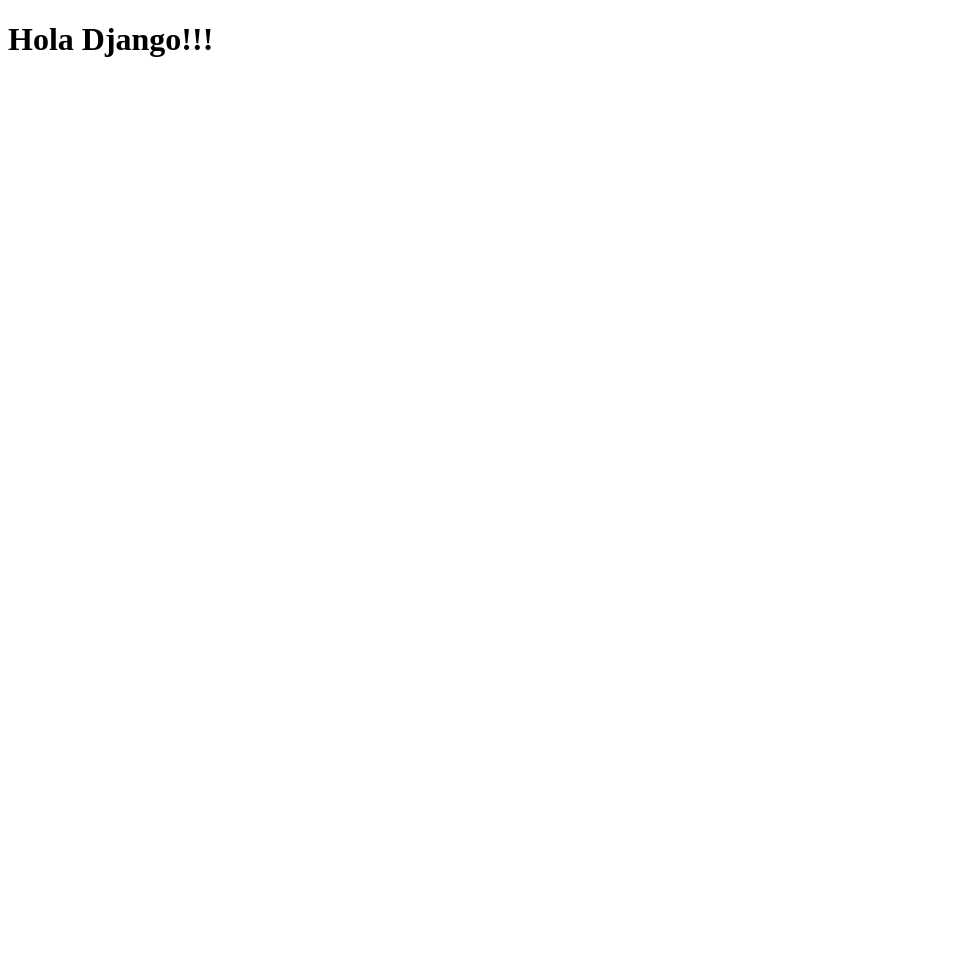
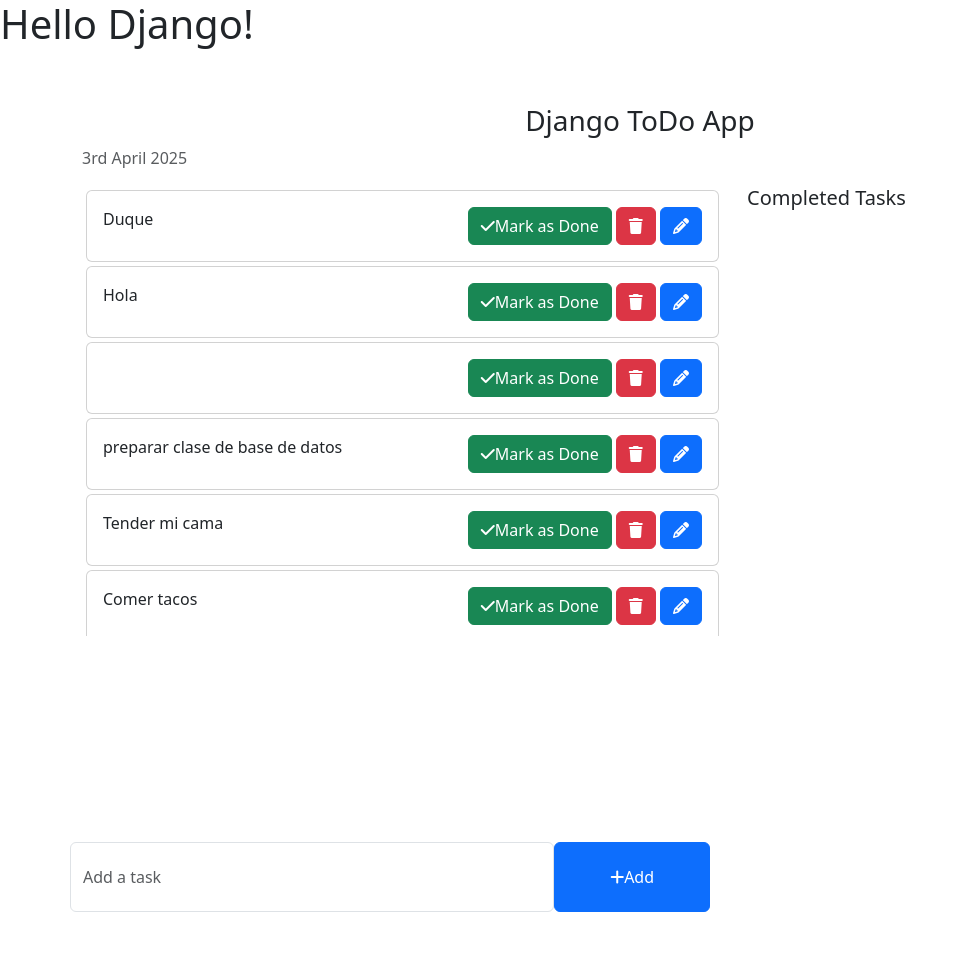
Before and after one commit to K1R1DA/DJango-todo_main, a Django app: page /todo/ in a window 1280 px wide. Before the commit the part shown is almost empty. Shown: the whole page, without its empty margins (0-965 px from the left). Run offline with Django 4.2, Linux system fonts and the light colour scheme; data comes from the database, SQL or seed files in the repository.

Commit message:
Se modificaron varios errores en el is_complete y en el templete home.htmls

```diff
--- a/todo_main/templates/home.html
+++ b/todo_main/templates/home.html
@@ -3,9 +3,69 @@
 <head>
     <meta charset="UTF-8">
     <meta name="viewport" content="width=device-width, initial-scale=1.0">
-    <title>Todo</title>
+    <title>TODO LIST - Home</title>
+    <!-- Bootstrap -->
+    <link rel="stylesheet" href="https://cdn.jsdelivr.net/npm/bootstrap@5.3.3/dist/css/bootstrap.min.css">
+    <script src="https://cdn.jsdelivr.net/npm/bootstrap@5.3.3/dist/js/bootstrap.bundle.min.js"></script>
+    <!-- Font Awesome Icons -->
+    <link rel="stylesheet" href="https://cdnjs.cloudflare.com/ajax/libs/font-awesome/6.7.2/css/all.min.css">
+
+    <style>
+        .form-control{
+            padding: 1.375rem .75rem !important;
+        }
+    </style>
 </head>
 <body>
-    <h1>Hola Django!!!</h1>
+    <h1>Hello Django!</h1>
+    <div class="container">
+        <h3 class="pt-5 text-center">Django ToDo App</h3>
+        <div class="row">
+            <p class="text-muted">{% now "jS F Y"%}</p>
+            <div class="col-md-7 col-lg-7" style="height: 450px; overflow: scroll;">
+                <!-- Lista de todas las tareas -->
+                {% for task in tasks %}
+                <div class="card m-1">
+                    <div class="card-body">
+                        {{ task.task }}
+                        <span style="position: relative; float: right;">
+                            <a href="{% url 'task_done' task.id %}" class="btn btn-success"><i class="fa fa-check"></i>Mark as Done</a>
+                            <a href="" class="btn btn-danger"><i class="fa fa-trash"></i></a>
+                            <a href="{% url 'edit_task' task.id %}" class="btn btn-primary"><i class="fa fa-pencil"></i></a>
+                        </span>
+                    </div>
+                </div>
+                {% endfor %}
+            </div>
+            <div class="col-md-5 col-lg-5">
+                <h5>Completed Tasks</h5>
+                <!-- Lista de todas las tareas terminadas -->
+                {%for task in completed_tasks %}
+                    <div class="card m-1">
+                        <div class="card-body">
+                            {{task.task}}
+                            <span style="position: relative; float: right;">
+                                <a href="{% url 'task_undone' task.id%}" class="btn btn-warning"><i class="fa fa-check">Mark as Undone</i></a>
+                            </span>
+                        </div>
+                    </div>
+                {%endfor%}
+            </div>
+        </div>
+        <div class="row">
+            <div class="col-md-6 col-lg-6 p-0" style="position: absolute; bottom: 50px;">
+                <!-- To do form -->
+                <form action="{% url 'add_task'%}" method="POST">
+                    {% csrf_token %}
+                    <div class="form-group">
+                        <span style="display: flex;">
+                            <input type="text" name="task" class="form-control" placeholder="Add a task">
+                            <button type="submit" class="btn btn-primary" style="width: 200px;"><i class="fa fa-plus"></i>Add</button>
+                        </span>
+                    </div>
+                </form>
+            </div>
+        </div>
+    </div>
 </body>
 </html>
--- a/todo_main/todo/models.py
+++ b/todo_main/todo/models.py
@@ -3,7 +3,7 @@ from django.db import models
 # Create your models here.
 class Task(models.Model):
     task = models.CharField(max_length=250)
-    is_complete = models.BooleanField(default=False)
+    is_completed = models.BooleanField(default=False)
     created_at = models.DateTimeField(auto_now_add=True)
     update_at = models.DateTimeField(auto_now=True)
 
--- a/todo_main/todo/urls.py
+++ b/todo_main/todo/urls.py
@@ -1,9 +1,10 @@
 from django.urls import path
 from .views import home, add_task, task_done, task_undone, edit_task
+
 urlpatterns = [
     path('', home, name='home'),
-    path('add_task', add_task, name='add_task'),
+    path('add_task/', add_task, name="add_task"),
     path('task_done/<int:id>/', task_done, name='task_done'),
     path('task_undone/<int:id>/', task_undone, name='task_undone'),
-    path('edit_task/<int:id>/', edit_task, name='edit_task'),
+    path('edit_task/<int:id>/', edit_task, name='edit_task')
 ]
--- a/todo_main/todo/views.py
+++ b/todo_main/todo/views.py
@@ -1,48 +1,46 @@
 from django.shortcuts import render, get_object_or_404, redirect
 from .models import Task
 # Create your views here.
-
-def home(self):
-    task = Task.objects.filter(is_complete=False).order_by('-update_at')
-    complete_task = Task.objects.filter(is_complete=True)
+def home(request):
+    tasks = Task.objects.filter(is_completed=False).order_by('-update_at')
+    completed_tasks = Task.objects.filter(is_completed=True)
 
     context = {
-        'task' : task,
-        'complete_task': complete_task
+        'tasks': tasks,
+        'completed_tasks': completed_tasks
     }
-    return render(self, 'home.html')
+    return render(request, 'home.html', context)
 
 def add_task(request):
     print(request.POST['task'])
-    task=request.POST['task']
+    task = request.POST['task']
     Task.objects.create(task=task)
 
     return redirect('home')
 
 def task_done(request, id):
-    task=get_object_or_404(Task, id=id)
-    task_is_complete=True
+    task = get_object_or_404(Task, id=id)
+    task.is_completed = True
     task.save()
 
     return redirect('home')
 
 def task_undone(request, id):
-    task=get_object_or_404(Task, id=id)
-    task_is_complete=False
+    task = get_object_or_404(Task, id=id)
+    task.is_completed = False
     task.save()
 
     return redirect('home')
 
 def edit_task(request, id):
-    get_task=get_object_or_404(Task, id=id)
+    get_task = get_object_or_404(Task, id=id)
     if request.method == 'POST':
-        new_task=request.POST['task']
-        get_task.task=new_task
+        new_task = request.POST['task']
+        get_task.task = new_task
         get_task.save()
         return redirect('home')
-
     else:
         context = {
-            'get_task' : get_task,
+            'get_task': get_task,
         }
         return render(request, 'edit_task.html', context)
```
Also changed, not shown: todo_main/db.sqlite3, todo_main/todo/migrations/0003_rename_is_complete_task_is_completed.py (added).
